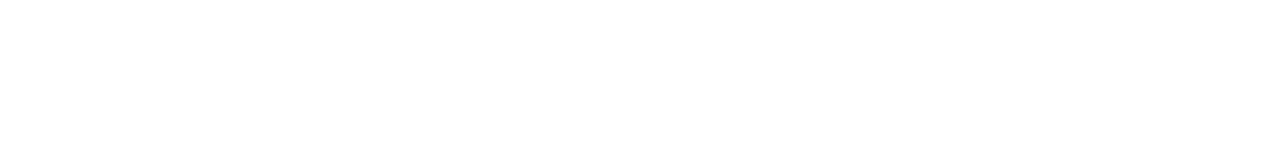
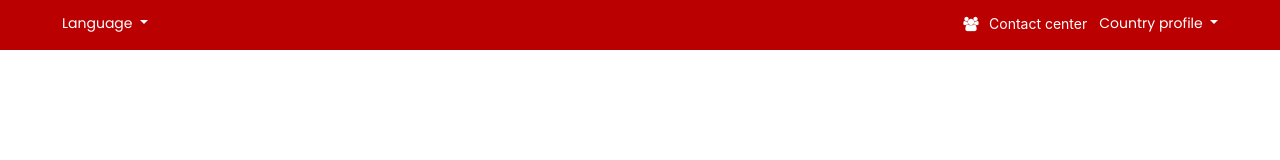
Before and after one commit to UberFeed/Layout3, a plain HTML site: page index.html in a window 1280 px wide. Drawn offline with nearby package versions, Linux system fonts and the light colour scheme.

Commit message:
Готов первый блок Header-menu

```diff
--- a/index.html
+++ b/index.html
@@ -0,0 +1,47 @@
+<!DOCTYPE html>
+<html lang="en">
+<head>
+    <meta charset="UTF-8">
+    <link rel="stylesheet" href="css/style.css">
+    <link rel="stylesheet" href="https://stackpath.bootstrapcdn.com/bootstrap/4.4.1/css/bootstrap.min.css" integrity="sha384-Vkoo8x4CGsO3+Hhxv8T/Q5PaXtkKtu6ug5TOeNV6gBiFeWPGFN9MuhOf23Q9Ifjh" crossorigin="anonymous">
+    <link href="https://fonts.googleapis.com/css?family=Poppins&display=swap" rel="stylesheet">
+    <meta name="viewport" content="width=device-width, initial-scale=1.0">
+    <meta http-equiv="X-UA-Compatible" content="ie=edge">
+    <title>Deliver</title>
+</head>
+<body>
+
+    <section class="header">
+        <div class="header__menu">
+            <div class="header__wrapper wrapper">
+                <div class="dropdown">
+                    <a class="btn btn-secondary dropdown-toggle" href="#" role="button" id="dropdownMenuLink" data-toggle="dropdown" aria-haspopup="true" aria-expanded="false">
+                      Language
+                    </a>
+                    <div class="dropdown-menu" aria-labelledby="dropdownMenuLink">
+                      <a class="dropdown-item" href="#">Russian</a>
+                      <a class="dropdown-item" href="#">English</a>
+                      <a class="dropdown-item" href="#">Espano</a>
+                    </div>
+                </div>
+                <img src="img/Header/head.png" alt="">
+                <span>Contact center</span>
+                <div class="dropdown">
+                    <a class="btn btn-secondary dropdown-toggle" href="#" role="button" id="dropdownMenuLink" data-toggle="dropdown" aria-haspopup="true" aria-expanded="false">
+                      Country profile
+                    </a>
+                    <div class="dropdown-menu" aria-labelledby="dropdownMenuLink">
+                      <a class="dropdown-item" href="#">Bakhmut</a>
+                      <a class="dropdown-item" href="#">Kuyv</a>
+                      <a class="dropdown-item" href="#">Lviv</a>
+                    </div>
+                </div>
+            </div>
+        </div>
+    </section>
+
+    <script src="https://code.jquery.com/jquery-3.4.1.slim.min.js" integrity="sha384-J6qa4849blE2+poT4WnyKhv5vZF5SrPo0iEjwBvKU7imGFAV0wwj1yYfoRSJoZ+n" crossorigin="anonymous"></script>
+<script src="https://cdn.jsdelivr.net/npm/popper.js@1.16.0/dist/umd/popper.min.js" integrity="sha384-Q6E9RHvbIyZFJoft+2mJbHaEWldlvI9IOYy5n3zV9zzTtmI3UksdQRVvoxMfooAo" crossorigin="anonymous"></script>
+<script src="https://stackpath.bootstrapcdn.com/bootstrap/4.4.1/js/bootstrap.min.js" integrity="sha384-wfSDF2E50Y2D1uUdj0O3uMBJnjuUD4Ih7YwaYd1iqfktj0Uod8GCExl3Og8ifwB6" crossorigin="anonymous"></script>
+</body>
+</html>
--- a/sass/style.sass
+++ b/sass/style.sass
@@ -0,0 +1,34 @@
+root
+    font-family: 'Poppins'
+    font-size: 16px
+body
+    margin: 0
+    .header
+        .header__menu
+            height: 50px
+            background-color: #ba0000
+            .header__wrapper
+                display: flex
+                align-items: center
+                padding-top: 7px
+            .wrapper
+                max-width: 1180px
+                margin: 0 auto
+                .dropdown
+                    font-family: 'Poppins'
+                    a
+                        font-size: 0.875rem
+                    .btn-secondary
+                        background-color: rgba(0, 0, 0, 0)
+                        border: none
+                    .btn-secondary:focus
+                        box-shadow: none
+                    .dropdown-menu
+                        min-width: 5rem
+                img
+                    height: 16px
+                    margin-left: auto
+                    margin-right: 10px
+                span
+                    font-size: 0.875rem
+                    color: #fff
```
Also changed, not shown: bootstrap-grid.min.css (added), css/style.css, img/Header/head.png (added), 2 other files.
